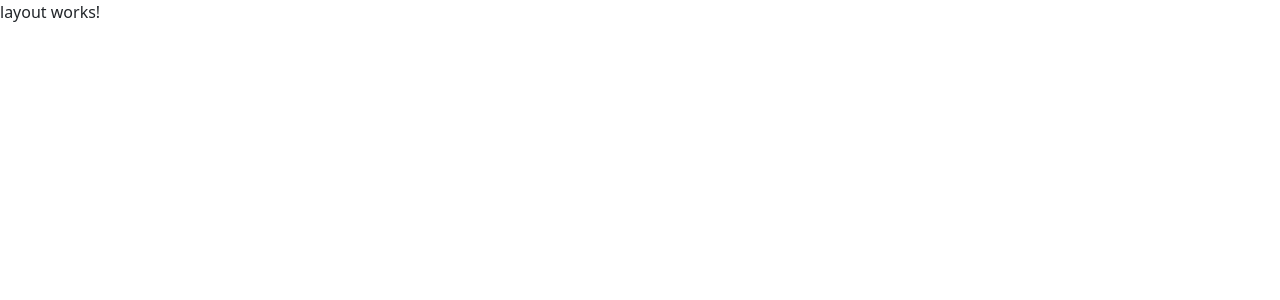
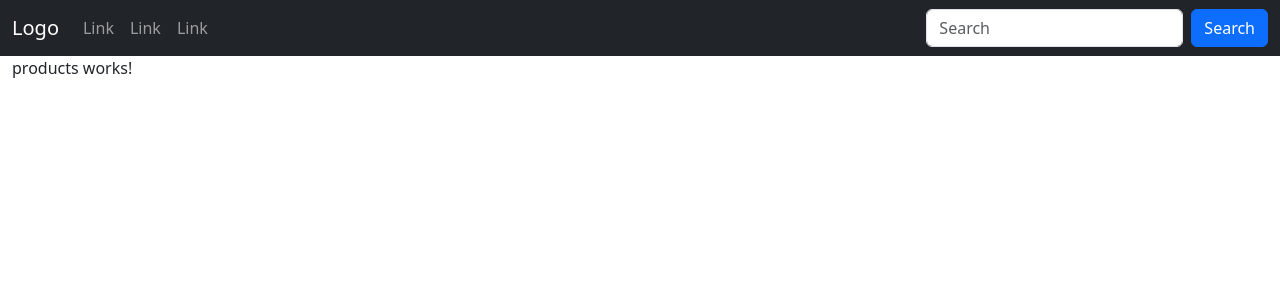
Before and after one commit to leassantos/desafio-bigbasket, an Angular app: page /products in a window 1280 px wide. Shown: the top 300 px of the page. Built offline with nearby package versions, Linux system fonts and the light colour scheme.

Commit message:
feature: include navbar

```diff
--- a/src/app/pages/admin/layout/layout.component.html
+++ b/src/app/pages/admin/layout/layout.component.html
@@ -1 +1,28 @@
-<p>layout works!</p>
+<nav class="navbar navbar-expand-sm navbar-dark bg-dark">
+    <div class="container-fluid">
+      <a class="navbar-brand" href="javascript:void(0)">Logo</a>
+      <button class="navbar-toggler" type="button" data-bs-toggle="collapse" data-bs-target="#mynavbar">
+        <span class="navbar-toggler-icon"></span>
+      </button>
+      <div class="collapse navbar-collapse" id="mynavbar">
+        <ul class="navbar-nav me-auto">
+          <li class="nav-item">
+            <a class="nav-link" href="javascript:void(0)">Link</a>
+          </li>
+          <li class="nav-item">
+            <a class="nav-link" href="javascript:void(0)">Link</a>
+          </li>
+          <li class="nav-item">
+            <a class="nav-link" href="javascript:void(0)">Link</a>
+          </li>
+        </ul>
+        <form class="d-flex">
+          <input class="form-control me-2" type="text" placeholder="Search">
+          <button class="btn btn-primary" type="button">Search</button>
+        </form>
+      </div>
+    </div>
+  </nav>
+  <div class="container-fluid">
+    <router-outlet></router-outlet>
+  </div>
--- a/src/app/pages/admin/layout/layout.component.ts
+++ b/src/app/pages/admin/layout/layout.component.ts
@@ -1,9 +1,10 @@
 import { Component } from '@angular/core';
+import { RouterOutlet } from '@angular/router';
 
 @Component({
   selector: 'app-layout',
   standalone: true,
-  imports: [],
+  imports: [RouterOutlet],
   templateUrl: './layout.component.html',
   styleUrl: './layout.component.scss'
 })
```
